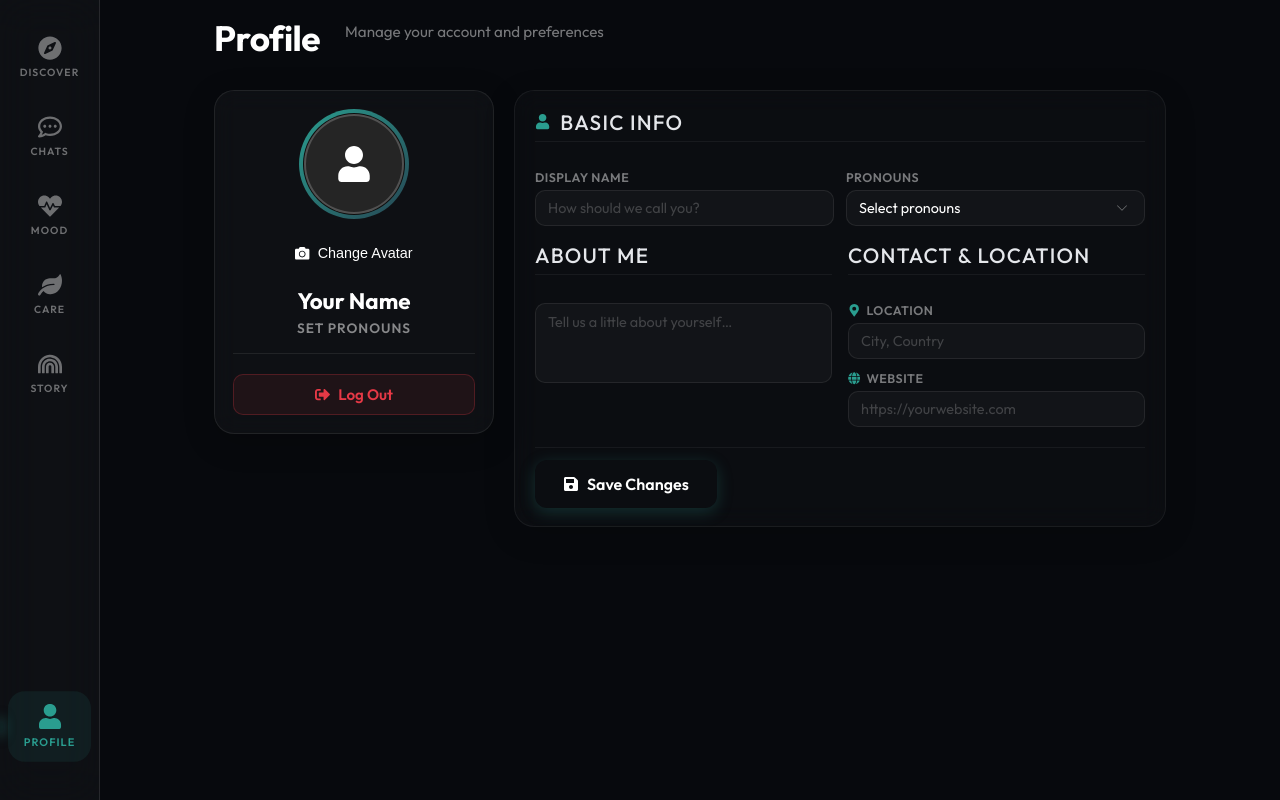
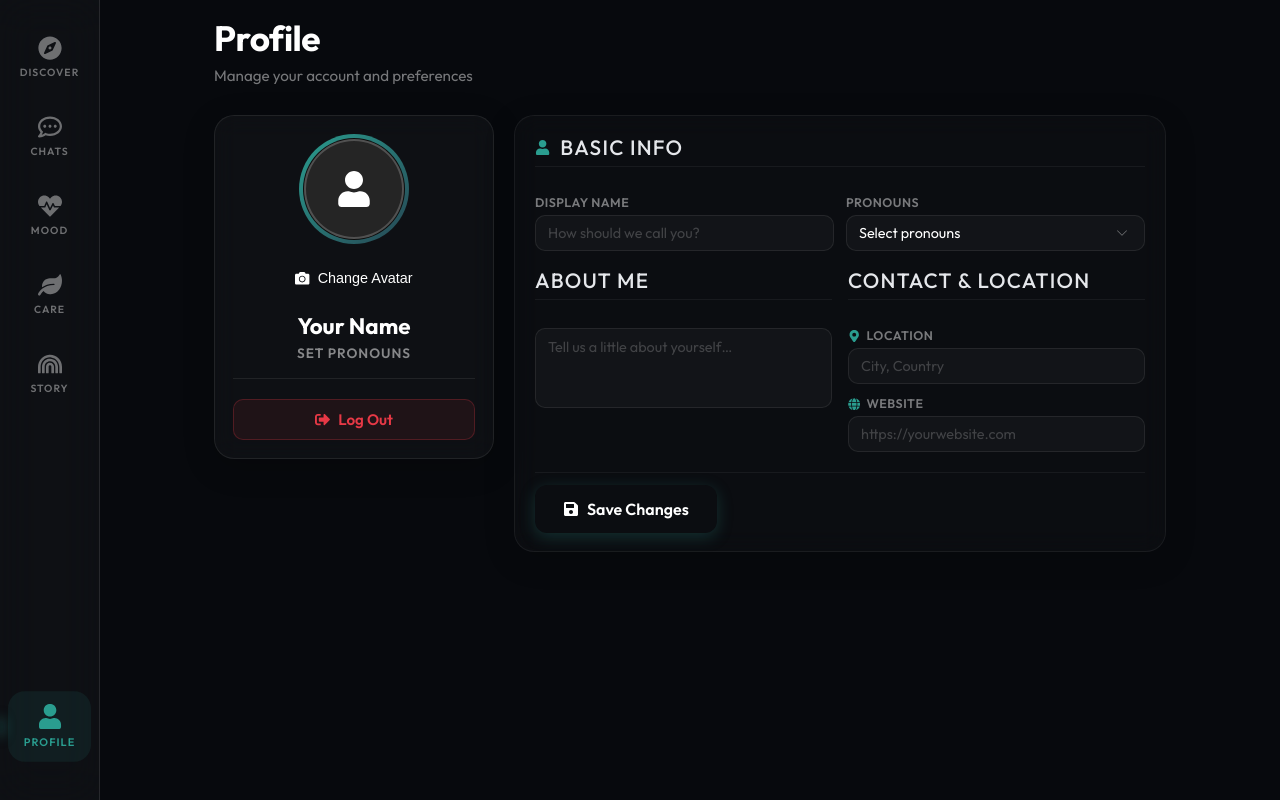
Before and after one commit to tanushri0804/Mentora, a React (Create React App) app: page /chat/profile in a window 1280 px wide. Built offline with nearby package versions, Linux system fonts and the light colour scheme.

Commit message:
some profile chnages

```diff
--- a/src/Components/Profile.js
+++ b/src/Components/Profile.js
@@ -217,19 +217,7 @@ const Profile = () => {
                     </button>
                 </div>
 
-                <div className="settings-section disabled fade-in-up" style={{ animationDelay: '0.2s', opacity: 0.6, pointerEvents: 'none' }}>
-                    <div className="overlay-badge">Logged-in only</div>
-                    <h3>App Settings</h3>
-                    <div className="setting-item">
-                        <div className="setting-info">
-                            <div style={{ display: 'flex', alignItems: 'center', gap: '8px' }}>
-                                <FaMoon style={{ color: 'var(--text-muted)' }} />
-                                <h4>Dark Mode</h4>
-                            </div>
-                        </div>
-                        <div className="toggle-switch active"><div className="toggle-knob"></div></div>
-                    </div>
-                </div>
+                {/* Removed App Settings block for guest users per UX preference */}
             </div>
         );
     }
--- a/src/Components/ProfileEnhanced.css
+++ b/src/Components/ProfileEnhanced.css
@@ -25,6 +25,15 @@
     color: rgba(255, 255, 255, 0.45);
     font-size: 0.95rem;
     margin-top: 0.4rem;
+}
+
+/* Ensure the standalone Profile page header stacks vertically
+   (PublicProfile uses a different layout and sets .profile-header to flex).
+   This selector is scoped via .profile-container for higher specificity. */
+.profile-container .profile-header {
+  display: block;
+  align-items: normal;
+  gap: 0;
 }
 
 /* ---- Redesigned Profile Layout ---- */
```
